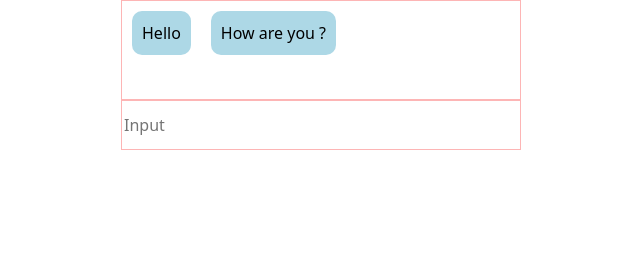
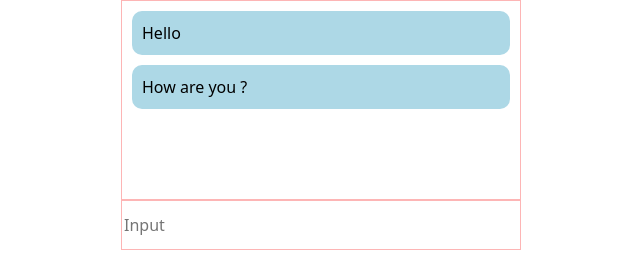
Before and after one commit to NguyenTanPhucK11/chat-together, a plain HTML site: page index.html in a window 1280 px wide. Shown: the whole page, without its empty margins (319-959 px from the left). Drawn offline with nearby package versions, Linux system fonts and the light colour scheme.

Commit message:
UPDATE : UI fix scroll when update message

```diff
--- a/app.js
+++ b/app.js
@@ -2,12 +2,12 @@ const message = ["Hello", "How are you ?"];
 
 const elemChatA = document.getElementById("chatA");
 const input = document.querySelector("input");
-const elem = document.getElementById("screen");
+const elemScreen = document.getElementById("screen");
 
 let postMessage = (value) => {
-  let elemDiv = document.createElement("div");
-  elemDiv.setAttribute("class", "message");
-  elemDiv.setAttribute("style", "display: inline-block");
+  let elemDiv = document.createElement("p");
+  elemDiv.setAttribute("class", "col  message");
+  //   elemDiv.setAttribute("style", "display: inline-block");
   elemDiv.innerHTML = value;
   elemChatA.appendChild(elemDiv);
 };
@@ -21,6 +21,6 @@ getMessage();
 let updateValue = (e) => {
   postMessage(e.target.value);
   e.target.value = "";
-  elem.scrollTop = elem.scrollWidth;
+  elemScreen.scrollTop = elemScreen.scrollHeight;
 };
 input.addEventListener("change", updateValue);
--- a/style.css
+++ b/style.css
@@ -5,7 +5,7 @@ body {
 }
 .screen {
   width: 400px;
-  height: 100px;
+  height: 200px;
   margin: auto;
   overflow: auto;
   text-align: start;
@@ -19,6 +19,7 @@ body {
 }
 
 .message {
+  word-break: break-all;
   margin: 10px;
   color: black;
   background: lightblue;
```
